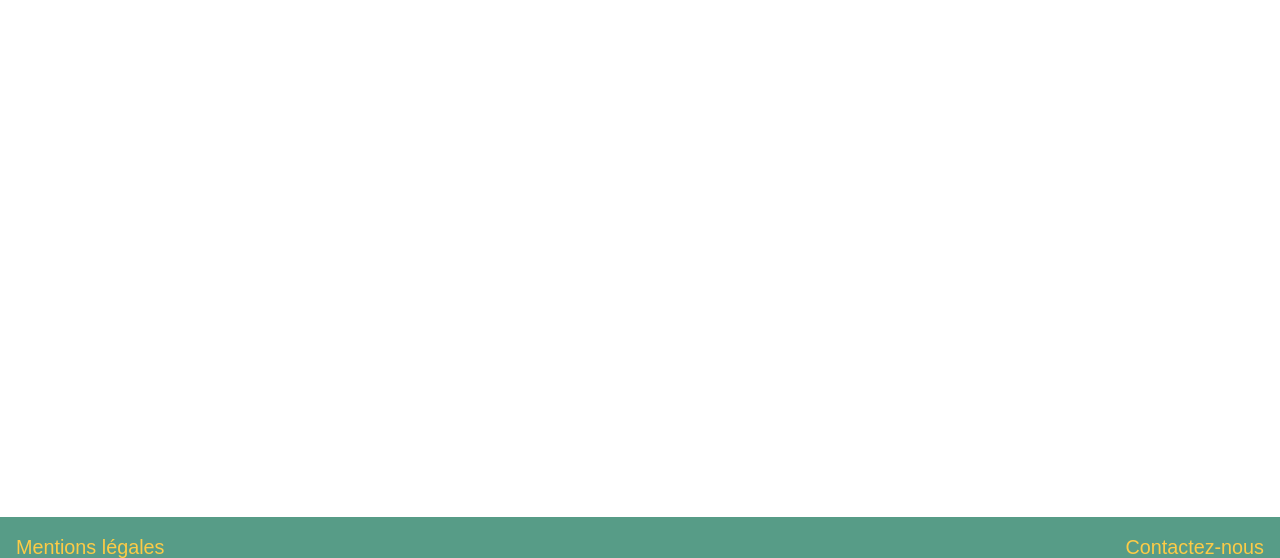
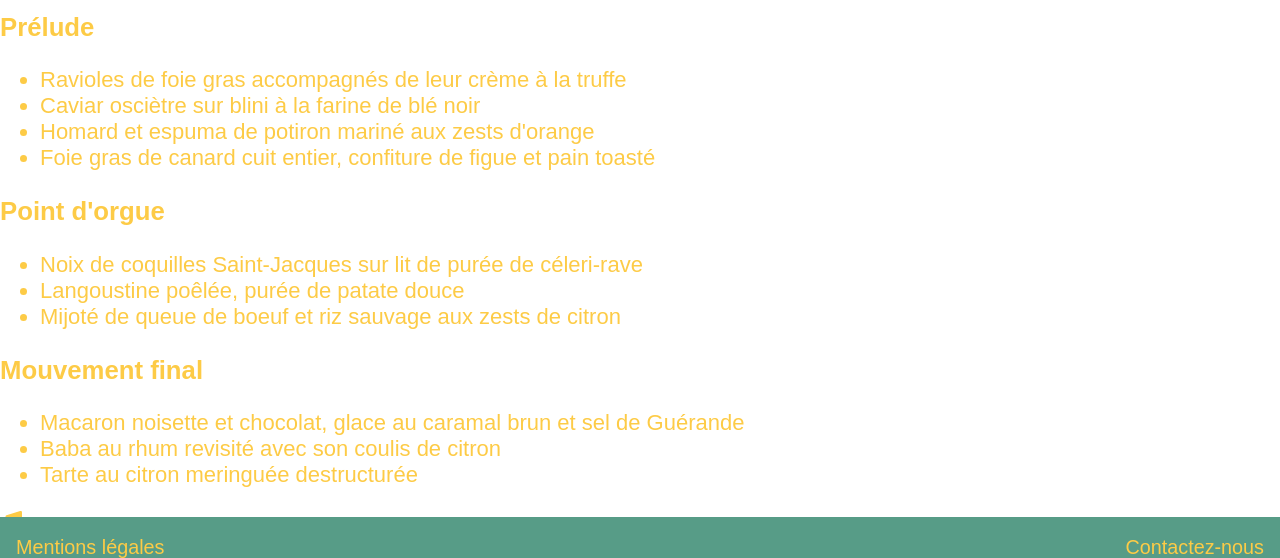
Before and after one commit to Math657/P3, a website: page menupage1.html in a window 1280 px wide. Shown: the part 219-777 px from the top of the page. Drawn offline with Linux system fonts and the light colour scheme.

Commit message:
txt menu1

```diff
--- a/menupage1.html
+++ b/menupage1.html
@@ -15,6 +15,31 @@
         <section>
             <i class="fas fa-music"></i>
             <H1>La note enchantée</H1>
+
+            <h3>Prélude</h3>
+                <ul>
+                    <li>Ravioles de foie gras accompagnés de leur crème à la truffe</li>
+                    <li>Caviar osciètre sur blini à la farine de blé noir</li>
+                    <li>Homard et espuma de potiron mariné aux zests d'orange</li>
+                    <li>Foie gras de canard cuit entier, confiture de figue et pain toasté</li>
+                </ul>
+
+            <h3>Point d'orgue</h3>
+                <ul>
+                    <li>Noix de coquilles Saint-Jacques sur lit de purée de céleri-rave</li>
+                    <li>Langoustine poêlée, purée de patate douce</li>
+                    <li>Mijoté de queue de boeuf et riz sauvage aux zests de citron</li>
+                </ul>
+
+            <h3>Mouvement final</h3>
+                <ul>
+                    <li>Macaron noisette et chocolat, glace au caramal brun et sel de Guérande</li>
+                    <li>Baba au rhum revisité avec son coulis de citron</li>
+                    <li>Tarte au citron meringuée destructurée</li>
+                </ul>
+
+            <i class="fas fa-music"></i>
+            <h2>La note enchantée</h2>
         </section>
 
 
```
